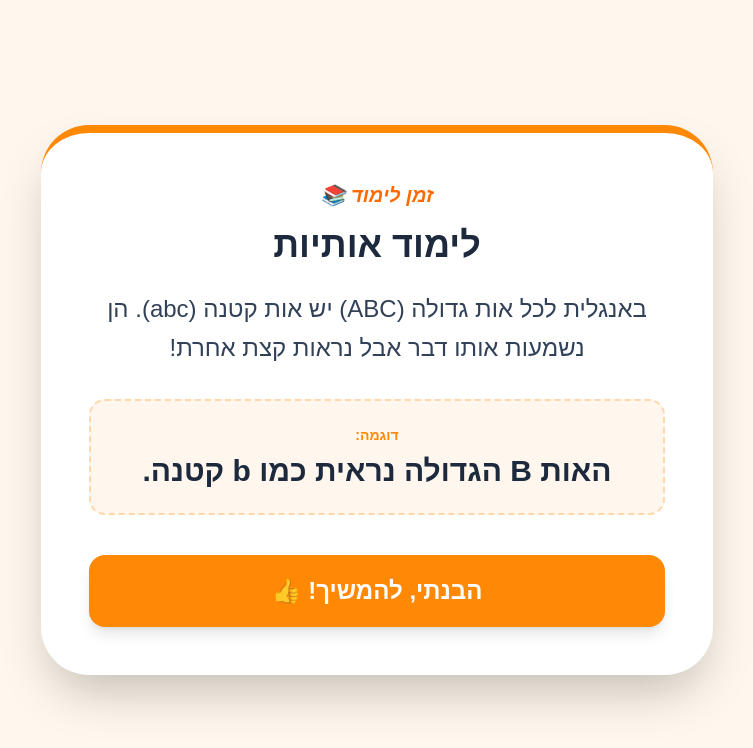
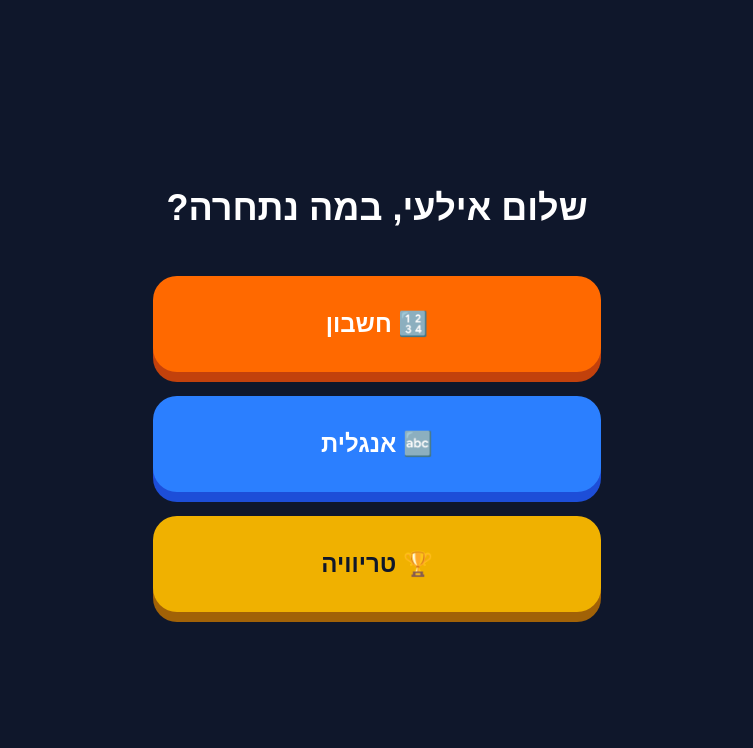
Before and after one commit to yuri5events-crypto/my-english-game, a Next.js app: page / in a window 1280 px wide. Both pictures are taken after a click on the button "אילעי". Shown: the top 748 px of the page, without its empty margins (263-1016 px from the left). Built offline with nearby package versions, Linux system fonts and the light colour scheme.

Commit message:
PERFECT VERSION3

```diff
--- a/app/page.tsx
+++ b/app/page.tsx
@@ -4,113 +4,139 @@ import React, { useState, useEffect } from 'react';
 const content: any = {
   ilai: {
     name: "אילעי",
-    lessons: [
-      { title: "לימוד אותיות", text: "באנגלית לכל אות גדולה (ABC) יש אות קטנה (abc). הן נשמעות אותו דבר אבל נראות קצת אחרת!", example: "האות B הגדולה נראית כמו b קטנה." },
-      { title: "מה זה חילוק?", text: "חילוק זה פשוט לחלק משהו לקבוצות שוות. למשל, 10 חלקי 2 זה לקחת 10 סוכריות ולתת אותן ל-2 חברים. כל אחד יקבל 5!", example: "10 ÷ 2 = 5" }
-    ],
-    questions: [
-      { q: "איזו אות קטנה מתאימה ל-B?", options: ["d", "b", "p"], a: "b" },
-      { q: "איזו אות חסרה במילה: D_G (כלב)?", options: ["O", "A", "I"], a: "O" },
-      { q: "איזו מילה מתחילה באות S?", options: ["Sun (שמש)", "Moon (ירח)", "Apple (תפוח)"], a: "Sun (שמש)" },
-      { q: "כמה זה 20 חלקי 2? (רמז: לחלק 20 ל-2 חברים)", options: ["5", "10", "15"], a: "10" },
-      { q: "כמה זה 12 כפול 3?", options: ["36", "30", "40"], a: "36" },
-      { q: "איך כותבים CAT באותיות קטנות?", options: ["bat", "cat", "hat"], a: "cat" },
-      { q: "כמה זה 100 פחות 25?", options: ["75", "80", "70"], a: "75" },
-      { q: "מה האות הראשונה ב-Apple?", options: ["B", "A", "C"], a: "A" },
-      { q: "כמה זה 15 חלקי 3?", options: ["3", "5", "6"], a: "5" },
-      { q: "איזו אות קטנה מתאימה ל-G?", options: ["q", "g", "p"], a: "g" }
-    ]
+    english: {
+      lesson: { title: "לימוד אותיות", text: "באנגלית לכל אות גדולה יש אות קטנה. הן נשמעות אותו דבר!", example: "B = b | A = a" },
+      questions: [
+        { q: "איזו אות קטנה מתאימה ל-B?", options: ["d", "b", "p"], a: "b" },
+        { q: "מה האות הראשונה ב-Apple?", options: ["B", "A", "C"], a: "A" },
+        { q: "איזו אות קטנה מתאימה ל-G?", options: ["q", "g", "p"], a: "g" },
+        { q: "איך כותבים CAT בקטנות?", options: ["bat", "cat", "hat"], a: "cat" },
+        { q: "השלם את האות: D_G (כלב)", options: ["O", "A", "I"], a: "O" }
+      ]
+    },
+    math: {
+      lesson: { title: "מה זה חילוק?", text: "חילוק זה לחלק משהו לקבוצות שוות. 10 סוכריות ל-2 חברים זה 5 לכל אחד.", example: "10 ÷ 2 = 5" },
+      questions: [
+        { q: "כמה זה 20 חלקי 2?", options: ["5", "10", "15"], a: "10" },
+        { q: "כמה זה 12 כפול 3?", options: ["36", "30", "40"], a: "36" },
+        { q: "כמה זה 100 פחות 25?", options: ["75", "80", "70"], a: "75" },
+        { q: "כמה זה 15 חלקי 3?", options: ["3", "5", "6"], a: "5" },
+        { q: "כמה זה 5 כפול 8?", options: ["35", "40", "45"], a: "40" }
+      ]
+    },
+    general: {
+      lesson: { title: "האחוזון העליון", text: "שאלות על העולם, המדע והטבע שיבדקו כמה אתם חכמים!", example: "7 יבשות | 360 מעלות" },
+      questions: [
+        { q: "איזו מדינה בעולם נראית כמו צורה של מגף?", options: ["צרפת", "איטליה", "יוון"], a: "איטליה" },
+        { q: "מהו האיבר הגדול ביותר בגוף האדם?", options: ["הלב", "העור", "הכבד"], a: "העור" },
+        { q: "כמה שחקני כדורגל מכל קבוצה נמצאים על המגרש?", options: ["10", "11", "12"], a: "11" },
+        { q: "איזה כוכב לכת הוא הכי קרוב לשמש?", options: ["חמה", "מאדים", "נוגה"], a: "חמה" },
+        { q: "מהו בעל החיים הגדול ביותר שחי אי פעם?", options: ["פיל", "לווייתן כחול", "דינוזאור"], a: "לווייתן כחול" },
+        { q: "באיזו יבשת נמצאת מדינת ישראל?", options: ["אירופה", "אסיה", "אפריקה"], a: "אסיה" },
+        { q: "איזה צבע מתקבל כשמערבבים כחול וצהוב?", options: ["ירוק", "סגול", "כתום"], a: "ירוק" },
+        { q: "כמה מעלות יש במעגל שלם?", options: ["180", "240", "360"], a: "360" },
+        { q: "האם עגבנייה היא פרי או ירק?", options: ["פרי", "ירק", "ממתק"], a: "פרי" },
+        { q: "מה שוקל יותר: קילו נוצות או קילו ברזל?", options: ["ברזל", "נוצות", "שניהם אותו דבר"], a: "שניהם אותו דבר" },
+        { q: "מתי יום ההולדת של אחותך אלין?", options: ["17 לדצמבר", "25 לספטמבר", "10 ליוני"], a: "17 לדצמבר" },
+        { q: "מתי יום ההולדת שלך, אילעי?", options: ["17 לדצמבר", "25 לספטמבר", "1 באוגוסט"], a: "25 לספטמבר" }
+      ]
+    }
   },
   alin: {
     name: "אלין",
-    lessons: [
-      { title: "הכרת האותיות", text: "האות A היא האות הראשונה. היא נשמעת כמו 'איי'. האות הקטנה שלה היא a.", example: "Apple מתחיל ב-A" },
-      { title: "מה זה חילוק? (חדש!)", text: "אלין, דמייני שיש לך 6 סוכריות ואת רוצה לחלק אותן שווה בשווה לך ולחברה. כל אחת תקבל 3! זה חילוק.", example: "6 סוכריות ÷ 2 חברים = 3 לכל אחת" }
-    ],
-    questions: [
-      { q: "איזו אות זו: A?", options: ["איי", "בִּי", "סִי"], a: "איי" },
-      { q: "איזו אות קטנה מתאימה ל-A?", options: ["b", "a", "c"], a: "a" },
-      { q: "כמה זה 6 חלקי 2? (6 סוכריות ל-2 חברים)", options: ["2", "3", "4"], a: "3" },
-      { q: "איזו אות נראית כמו עיגול?", options: ["O", "L", "D"], a: "O" },
-      { q: "מה האות הראשונה של Dad (אבא)?", options: ["B", "D", "A"], a: "D" },
-      { q: "כמה זה 10 חלקי 2? (10 סוכריות ל-2 חברים)", options: ["5", "4", "6"], a: "5" },
-      { q: "איזו מילה מתחילה ב-B?", options: ["Ball (כדור)", "Apple", "Cat"], a: "Ball (כדור)" },
-      { q: "כמה זה 5 + 5?", options: ["8", "10", "12"], a: "10" },
-      { q: "איזו אות קטנה מתאימה ל-M?", options: ["n", "m", "w"], a: "m" },
-      { q: "כמה זה 4 חלקי 2?", options: ["1", "2", "3"], a: "2" }
-    ]
+    english: {
+      lesson: { title: "הכרת האותיות", text: "האות A נשמעת כמו 'איי'. האות הקטנה שלה היא a.", example: "Apple = A" },
+      questions: [
+        { q: "איזו אות זו: A?", options: ["איי", "בִּי", "סִי"], a: "איי" },
+        { q: "איזו אות קטנה מתאימה ל-A?", options: ["b", "a", "c"], a: "a" },
+        { q: "מה האות הראשונה של Dad?", options: ["B", "D", "A"], a: "D" },
+        { q: "איזו מילה מתחילה ב-B?", options: ["Ball", "Apple", "Cat"], a: "Ball" },
+        { q: "איזו אות קטנה מתאימה ל-M?", options: ["n", "m", "w"], a: "m" }
+      ]
+    },
+    math: {
+      lesson: { title: "מה זה חילוק?", text: "6 סוכריות ל-2 חברים = 3 לכל אחד.", example: "6 ÷ 2 = 3" },
+      questions: [
+        { q: "כמה זה 6 חלקי 2?", options: ["2", "3", "4"], a: "3" },
+        { q: "כמה זה 10 חלקי 2?", options: ["5", "4", "6"], a: "5" },
+        { q: "כמה זה 5 + 5?", options: ["8", "10", "12"], a: "10" },
+        { q: "כמה זה 4 חלקי 2?", options: ["1", "2", "3"], a: "2" },
+        { q: "כמה זה 8 פחות 3?", options: ["4", "5", "6"], a: "5" }
+      ]
+    },
+    general: {
+      lesson: { title: "האחוזון העליון", text: "שאלות מעניינות על חיות, צבעים והעולם שלנו!", example: "כחול + צהוב = ירוק" },
+      questions: [
+        { q: "איזו מדינה נראית כמו צורה של מגף?", options: ["איטליה", "ישראל", "אמריקה"], a: "איטליה" },
+        { q: "כמה שחקנים יש בכל קבוצה על המגרש בכדורגל?", options: ["7", "11", "10"], a: "11" },
+        { q: "איזה צבע מקבלים אם מערבבים כחול וצהוב?", options: ["כתום", "ירוק", "אדום"], a: "ירוק" },
+        { q: "באיזו יבשת אנחנו חיים (ישראל)?", options: ["אירופה", "אסיה", "אפריקה"], a: "אסיה" },
+        { q: "מי החיה הכי גדולה בעולם?", options: ["פיל", "אריה", "לווייתן כחול"], a: "לווייתן כחול" },
+        { q: "כמה חודשים יש בשנה?", options: ["10", "12", "13"], a: "12" },
+        { q: "כמה צלעות יש למשולש?", options: ["3", "4", "5"], a: "3" },
+        { q: "מה שוקל יותר: קילו נוצות או קילו ברזל?", options: ["ברזל", "נוצות", "שניהם אותו דבר"], a: "שניהם אותו דבר" },
+        { q: "מתי יום ההולדת שלך, אלין?", options: ["17 לדצמבר", "25 לספטמבר", "1 בינואר"], a: "17 לדצמבר" },
+        { q: "מתי יום ההולדת של אחיך אילעי?", options: ["17 לדצמבר", "25 לספטמבר", "1 באוגוסט"], a: "25 לספטמבר" }
+      ]
+    }
   }
 };
 
-const rewards = [
-  { points: 50, text: "🍦 גלידת גביע" },
-  { points: 150, text: "🍪 גלידת אוראו" },
-  { points: 250, text: "🎬 סרט בקולנוע" }
-];
-
-export default function KidsGame() {
+export default function Game() {
   const [player, setPlayer] = useState<any>(null);
-  const [mode, setMode] = useState<'lesson' | 'quiz'>('lesson');
-  const [lessonIdx, setLessonIdx] = useState(0);
+  const [subject, setSubject] = useState<'math' | 'english' | 'general' | null>(null);
+  const [mode, setMode] = useState<'lesson' | 'quiz' | 'finish'>('lesson');
   const [currentIdx, setCurrentIdx] = useState(0);
   const [score, setScore] = useState(0);
+  const [mistakes, setMistakes] = useState(0);
   const [msg, setMsg] = useState("");
-  const [isFinished, setIsFinished] = useState(false);
+  const [shuffledQuestions, setShuffledQuestions] = useState<any[]>([]);
 
   useEffect(() => {
-    if (player) {
-      const savedScore = localStorage.getItem(`score_${player}`);
-      setScore(savedScore ? parseInt(savedScore) : 0);
-      setLessonIdx(0);
+    if (player && subject) {
+      const q = [...content[player][subject].questions].sort(() => Math.random() - 0.5);
+      setShuffledQuestions(q);
       setCurrentIdx(0);
+      setScore(0);
+      setMistakes(0);
       setMode('lesson');
-      setIsFinished(false);
     }
-  }, [player]);
-
-  const nextStep = () => {
-    if (mode === 'lesson') {
-      if (lessonIdx + 1 < content[player].lessons.length) {
-        setLessonIdx(prev => prev + 1);
-      } else {
-        setMode('quiz');
-      }
-    }
-  };
+  }, [player, subject]);
 
   const handleAnswer = (opt: any) => {
-    if (msg || isFinished) return;
-    const correct = opt === content[player].questions[currentIdx].a;
+    if (msg || mode !== 'quiz') return;
+    const correct = opt === shuffledQuestions[currentIdx].a;
 
     if (correct) {
       setScore(s => s + 10);
-      setMsg("✅ כל הכבוד!");
+      setMsg("⭐ נכון! +10 נקודות ⭐");
     } else {
       setScore(s => Math.max(0, s - 5));
-      setMsg("❌ נסו שוב");
+      setMistakes(m => m + 1);
+      setMsg("❌ טעות... -5 נקודות");
     }
 
     setTimeout(() => {
       setMsg("");
-      if (currentIdx + 1 < content[player].questions.length) {
+      if (currentIdx + 1 < shuffledQuestions.length) {
         setCurrentIdx(prev => prev + 1);
       } else {
-        setIsFinished(true);
+        setMode('finish');
       }
     }, 1200);
   };
 
   if (!player) {
     return (
-      <div className="flex flex-col items-center justify-center min-h-screen bg-slate-50 p-6 font-sans text-center" dir="rtl">
-        <h1 className="text-4xl font-black mb-12 text-slate-800">מה לומדים היום? 🎓</h1>
-        <div className="flex gap-8">
+      <div className="flex flex-col items-center justify-center min-h-screen bg-slate-950 p-6 text-center text-white" dir="rtl">
+        <h1 className="text-6xl font-black mb-16 text-transparent bg-clip-text bg-gradient-to-r from-blue-400 to-purple-500">האחוזון העליון</h1>
+        <div className="flex gap-10">
           {['ilai', 'alin'].map(p => (
             <button key={p} onClick={() => setPlayer(p)} className="group flex flex-col items-center gap-4">
-              <div className="w-40 h-40 rounded-full overflow-hidden border-8 border-white shadow-xl hover:scale-105 transition-all">
+              <div className="w-44 h-44 rounded-[2rem] overflow-hidden border-4 border-white/20 group-hover:border-blue-500 shadow-2xl transition-all">
                 <img src={`/${p}.jpg`} alt="" className="w-full h-full object-cover" />
               </div>
-              <span className="text-2xl font-bold">{content[p].name}</span>
+              <span className="text-3xl font-bold">{content[p].name}</span>
             </button>
           ))}
         </div>
@@ -118,66 +144,70 @@ export default function KidsGame() {
     );
   }
 
-  if (isFinished) {
-    const reward = rewards.filter(r => score >= r.points).slice(-1)[0];
+  if (!subject) {
     return (
-      <div className="min-h-screen bg-green-50 flex flex-col items-center justify-center p-6 text-center" dir="rtl">
-        <h2 className="text-5xl font-black mb-4">אלופים! 🎉</h2>
-        <div className="bg-white p-10 rounded-3xl shadow-2xl border-4 border-green-400">
-          <p className="text-2xl mb-4">סיימתם את השיעור והמבחן!</p>
-          <div className="text-6xl font-black text-green-600 mb-6">{score} נקודות</div>
-          {reward && <div className="text-3xl font-bold text-orange-500 italic">הרווחתם: {reward.text}</div>}
+      <div className="flex flex-col items-center justify-center min-h-screen bg-slate-900 p-6 text-center text-white" dir="rtl">
+        <h2 className="text-4xl font-black mb-12">שלום {content[player].name}, במה נתחרה?</h2>
+        <div className="grid gap-6 w-full max-w-md">
+          <button onClick={() => setSubject('math')} className="p-8 bg-orange-500 rounded-3xl text-2xl font-black shadow-[0_10px_0_rgb(194,65,12)] active:translate-y-1 active:shadow-none transition-all">🔢 חשבון</button>
+          <button onClick={() => setSubject('english')} className="p-8 bg-blue-500 rounded-3xl text-2xl font-black shadow-[0_10px_0_rgb(29,78,216)] active:translate-y-1 active:shadow-none transition-all">🔤 אנגלית</button>
+          <button onClick={() => setSubject('general')} className="p-8 bg-yellow-500 text-slate-900 rounded-3xl text-2xl font-black shadow-[0_10px_0_rgb(161,98,7)] active:translate-y-1 active:shadow-none transition-all">🏆 טריוויה</button>
         </div>
-        <button onClick={() => setPlayer(null)} className="mt-8 bg-blue-500 text-white px-10 py-4 rounded-2xl text-xl font-bold">חזרה לתפריט</button>
+      </div>
+    );
+  }
+
+  if (mode === 'finish') {
+    return (
+      <div className="min-h-screen bg-slate-950 flex flex-col items-center justify-center p-6 text-center text-white" dir="rtl">
+        <h2 className="text-7xl font-black mb-6 text-yellow-400 animate-bounce">סיום!</h2>
+        <div className="bg-slate-900 p-12 rounded-[3rem] border-4 border-yellow-400/50 shadow-[0_0_50px_rgba(250,204,21,0.2)]">
+          <div className="text-2xl mb-2 text-slate-400 uppercase tracking-widest font-bold">הניקוד שלך</div>
+          <div className="text-9xl font-black mb-8 text-white">{score}</div>
+          <p className="text-2xl text-blue-400 font-bold italic">הצלחת להיכנס לאחוזון העליון!</p>
+          <div className="mt-8 bg-slate-800 p-4 rounded-2xl text-right">
+             <p className="text-slate-400">דוח לאבא: {mistakes} טעויות בסיבוב הזה.</p>
+          </div>
+        </div>
+        <button onClick={() => setSubject(null)} className="mt-12 bg-white text-slate-950 px-12 py-5 rounded-2xl text-2xl font-black">סיבוב נוסף 🔄</button>
       </div>
     );
   }
 
   if (mode === 'lesson') {
-    const lesson = content[player].lessons[lessonIdx];
+    const lesson = content[player][subject].lesson;
     return (
-      <div className="min-h-screen bg-orange-50 flex flex-col items-center justify-center p-6 text-center" dir="rtl">
-        <div className="bg-white w-full max-w-2xl p-8 md:p-12 rounded-[3rem] shadow-2xl border-t-8 border-orange-400">
-          <div className="text-orange-500 font-bold mb-4 italic text-xl">זמן לימוד 📚</div>
-          <h2 className="text-4xl font-black mb-6 text-slate-800">{lesson.title}</h2>
-          <p className="text-2xl mb-8 leading-relaxed text-slate-700">{lesson.text}</p>
-          <div className="bg-orange-50 p-6 rounded-2xl mb-10 border-2 border-dashed border-orange-200">
-            <span className="block text-sm font-bold text-orange-400 mb-2 uppercase">דוגמה:</span>
-            <span className="text-3xl font-bold text-slate-800">{lesson.example}</span>
+      <div className="min-h-screen bg-slate-900 flex flex-col items-center justify-center p-6 text-center text-white" dir="rtl">
+        <div className="bg-slate-800 w-full max-w-2xl p-12 rounded-[4rem] border-t-8 border-blue-500 shadow-2xl">
+          <h2 className="text-5xl font-black mb-8">{lesson.title} 🎓</h2>
+          <p className="text-2xl mb-12 text-slate-300 leading-relaxed">{lesson.text}</p>
+          <div className="bg-slate-950 p-8 rounded-3xl mb-12 border-2 border-white/10 text-4xl font-black text-blue-400 italic">
+            {lesson.example}
           </div>
-          <button onClick={nextStep} className="w-full bg-orange-400 text-white py-5 rounded-2xl text-2xl font-bold shadow-lg active:scale-95 transition-all">
-            הבנתי, להמשיך! 👍
-          </button>
+          <button onClick={() => setMode('quiz')} className="w-full bg-blue-500 py-6 rounded-2xl text-3xl font-black shadow-[0_10px_0_rgb(29,78,216)] active:translate-y-1 active:shadow-none transition-all">הבנתי, בואו נשחק! 🚀</button>
         </div>
       </div>
     );
   }
 
+  const q = shuffledQuestions[currentIdx];
   return (
-    <div className="min-h-screen bg-blue-50 p-4 flex flex-col items-center font-sans text-right" dir="rtl">
-      <div className="w-full max-w-2xl bg-white p-6 rounded-3xl shadow-lg mb-6 border-b-4 border-blue-200">
-        <div className="flex justify-between items-center mb-4 text-blue-600 font-black text-xl">
-           <span>שאלה {currentIdx + 1} / {content[player].questions.length}</span>
-           <span>ניקוד: {score}</span>
-        </div>
-        <div className="bg-slate-100 rounded-full h-4 overflow-hidden shadow-inner">
-          <div className="bg-blue-400 h-full transition-all" style={{ width: `${(currentIdx / content[player].questions.length) * 100}%` }} />
-        </div>
+    <div className="min-h-screen bg-slate-950 p-6 flex flex-col items-center text-white" dir="rtl">
+      <div className="w-full max-w-2xl bg-slate-900 p-6 rounded-3xl flex justify-between items-center mb-8 border-b-4 border-white/5">
+        <div className="text-3xl font-black text-yellow-400">ניקוד: {score}</div>
+        <div className="text-slate-500 font-bold">שאלה {currentIdx + 1} / {shuffledQuestions.length}</div>
       </div>
-
-      <div className="bg-white w-full max-w-2xl rounded-[2.5rem] shadow-2xl p-8 text-center relative border-4 border-white min-h-[400px] flex flex-col justify-center">
-        <h2 className="text-4xl font-black mb-12 text-slate-800 leading-tight">
-          {content[player].questions[currentIdx].q}
-        </h2>
-        <div className="grid gap-4 w-full">
-          {content[player].questions[currentIdx].options.map((opt: any) => (
-            <button key={opt} onClick={() => handleAnswer(opt)} className="w-full py-5 text-2xl font-bold rounded-2xl border-4 border-slate-50 hover:border-blue-500 hover:bg-blue-50 text-slate-700 shadow-sm active:scale-95 transition-all">
+      <div className="bg-slate-900 w-full max-w-2xl rounded-[3.5rem] p-12 text-center relative border-2 border-white/10 shadow-2xl flex flex-col justify-center min-h-[500px]">
+        <h2 className="text-4xl md:text-5xl font-black mb-16 leading-tight">{q.q}</h2>
+        <div className="grid gap-5">
+          {q.options.map((opt: any) => (
+            <button key={opt} onClick={() => handleAnswer(opt)} className="w-full py-6 text-2xl font-bold rounded-2xl bg-slate-800 border-2 border-white/5 hover:border-blue-500 hover:bg-slate-700 transition-all active:scale-95 shadow-lg text-slate-100">
               {opt}
             </button>
           ))}
         </div>
         {msg && (
-          <div className={`absolute inset-0 flex items-center justify-center text-6xl font-black bg-white/95 rounded-[2.5rem] animate-in zoom-in duration-200 ${msg.includes('✅') ? 'text-green-500' : 'text-red-500'}`}>
+          <div className={`absolute inset-0 flex items-center justify-center text-5xl font-black bg-slate-950/95 rounded-[3.5rem] animate-pulse ${msg.includes('✅') || msg.includes('⭐') ? 'text-green-400' : 'text-red-400'}`}>
             {msg}
           </div>
         )}
```
